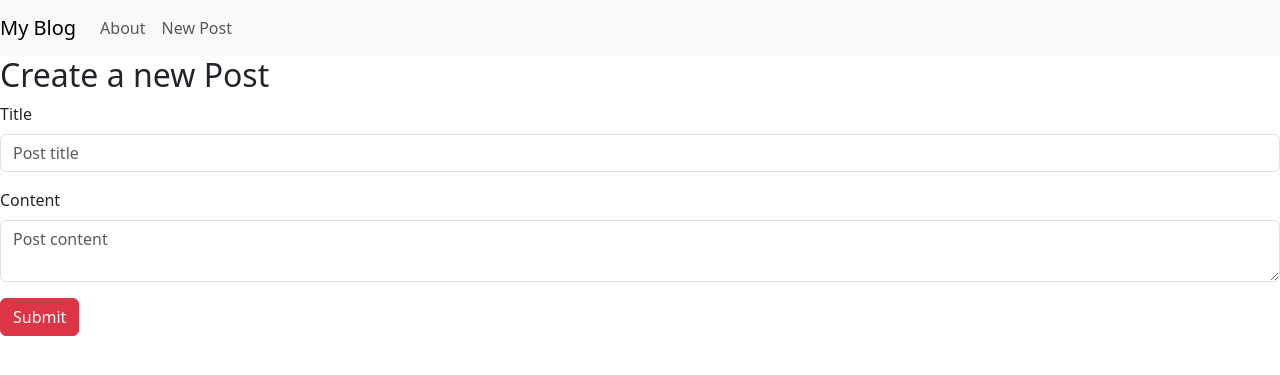
After one commit to gegulus-gray/flask-website, a Flask app: page /create in a window 1280 px wide. The commit adds this page. Shown: the top 375 px of the page. Run offline with Flask 3, Linux system fonts and the light colour scheme.

Commit message:
Add function: Create, edit, delete

```diff
--- a/app.py
+++ b/app.py
@@ -1,11 +1,89 @@
-from flask import Flask, render_template
+import sqlite3
+from flask import Flask, render_template, request, url_for, flash, redirect
+from werkzeug.exceptions import abort
+
+# Create a link Database
+def get_db_connection():
+    conn = sqlite3.connect('database.db')
+    conn.row_factory = sqlite3.Row
+    return conn
+
+# Create a single page Post
+def get_post(post_id):
+    conn = get_db_connection()
+    post = conn.execute('SELECT * FROM posts WHERE id = ?',
+                        (post_id,)).fetchone()
+    conn.close()
+    if post is None:
+        abort(404)
+    return post
 
 app = Flask(__name__)
+app.config['SECRET_KEY'] = '12345678'
 
 @app.route('/')
+def index():
+    conn = get_db_connection()
+    table_posts = conn.execute('SELECT * FROM posts').fetchall()
+    conn.close()
+    return render_template('index.html', posts=table_posts )
 
-def index():
-    return render_template('index.html')
+@app.route('/<int:post_id>')
+def post(post_id):
+    post = get_post(post_id)
+    return render_template('post.html', post=post)
+
+# Create a Post
+@app.route('/create', methods=('GET', 'POST'))
+def create():
+    if request.method == 'POST':
+        title = request.form['title']
+        content = request.form['content']
+
+        if not title:
+            flash('Title is required!')
+        else:
+            conn = get_db_connection()
+            conn.execute('INSERT INTO posts (title, content) VALUES(?, ?)',
+                         (title, content))
+            conn.commit()
+            conn.close()
+        return redirect(url_for('index'))
+
+    return render_template('create.html')
+
+# Edit Post
+@app.route('/<int:post_id>/edit', methods=('GET', 'POST'))
+def edit(post_id):
+    post = get_post(post_id)
+    if request.method == 'POST':
+        title = request.form['title']
+        content = request.form['content']
+
+        if not title:
+            flash('Title is not required!')
+        else:
+            conn = get_db_connection()
+            conn.execute('UPDATE posts SET title = ?, content = ?'
+                         'WHERE id = ?',
+                         (title, content, post_id))
+            conn.commit()
+            conn.close
+            return redirect(url_for('index'))
+
+    return render_template('edit.html', post=post)
+
+# Delete Post
+@app.route('/<int:id>/delete', methods=('POST',))
+def delete(id):
+    post = get_post(id)
+    conn = get_db_connection()
+    conn.execute('DELETE FROM posts WHERE id = ?', (id,))
+    conn.commit()
+    conn.close()
+    flash('"{}" was successfully deleted!'.format(post['title']))
+    return redirect(url_for('index'))
+
 
 if __name__ == '__main__':
     app.run(
--- a/init_db.py
+++ b/init_db.py
@@ -8,11 +8,11 @@ with open('schema.sql') as f:
 cur = connection.cursor()
 
 cur.execute("INSERT INTO posts (title, content) VALUES (?, ?)",
-            ('First Post', 'Content for the first post')
+            ('Hula by Jasmin Iolani Hakes', 'Hula is not only one of the best beach read of 2023, but it’s also one of the best books of 2023! I picked up this book based on the cover and the thoughts of the hula dance competition, but instead of the fun read I was expecting, I got a coming-of-age story about a light-skinned Hawaiian who is trying to prove she belongs by learning to Hula.')
             )
 
 cur.execute("INSERT INTO posts (title, content) VALUES (?, ?)",
-            ('Second Post', 'Content for the second post')
+            ('Trees of the Emerald Sea: A Cosmere Novel by Brandon Sanderon', 'If you love fantasy books of any kind, stop now and make time to read this fantastic book. This is the book that you would get if The Princess Bride had a book baby that empowered women everywhere to be the heroes in their own story, seek out adventure, and be brave enough to become who they were intended to be.')
             )
 
 connection.commit()
--- a/static/css/style.css
+++ b/static/css/style.css
@@ -2,5 +2,9 @@ h1 {
     border: 2px;
     color:  crimson;
     text-align: center;
-    padding: 10px;
+    padding: 50px;
 }
+
+::content{
+    padding-left: 30px;
+}
--- a/templates/base.html
+++ b/templates/base.html
@@ -20,11 +20,19 @@
             <li class="nav-item active">
                 <a class="nav-link" href="#">About</a>
             </li>
+            <li class="nav-item">
+                <a href="{{ url_for('create') }}" class="nav-link">New Post</a>
+            </li>
             </ul>
         </div>
     </nav>
 
-    <div id="content">{% block content %}{% endblock %}</div>
+    <div id="container">
+        {% for message in get_flashed_messages() %}
+            <div class="alert alert-danger">{{ message }}</div>
+        {% endfor %}
+        {% block content %}{% endblock %}
+    </div>
 
     <!--Optional javascript in Boostrap 5v-->
     <!--JQuery, Popper.js and Boostrap Js-->
--- /dev/null
+++ b/templates/create.html
@@ -0,0 +1,19 @@
+{% extends "base.html" %}
+    {% block content %}
+        <h2>{% block title %} Create a new Post {% endblock %}</h2>
+        <form method="post">
+            <div class="post-form__post-title mb-3">
+                <label for="title" class="form-label">Title</label>
+                <input type="text" name="title" class="post-title__input form-control" placeholder="Post title" value="{{ request.form['title'] }}"></input>
+            </div>
+
+            <div class="post-form__post-content mb-3">
+                <label for="title" class="form-label">Content</label>
+                <textarea name="content" class="post-content__input form-control" placeholder="Post content">{{ request.form['content'] }}</textarea>
+            </div>
+
+            <div class="post-form__submit">
+                <button type="submit" class="btn btn-primary btn-danger">Submit</button>
+            </div>
+        </form>
+{% endblock %}
```
Also changed, not shown: templates/edit.html (added, +30 -0 lines), templates/index.html (+13 -1 lines), templates/post.html (added, +7 -0 lines), 1 other file.
